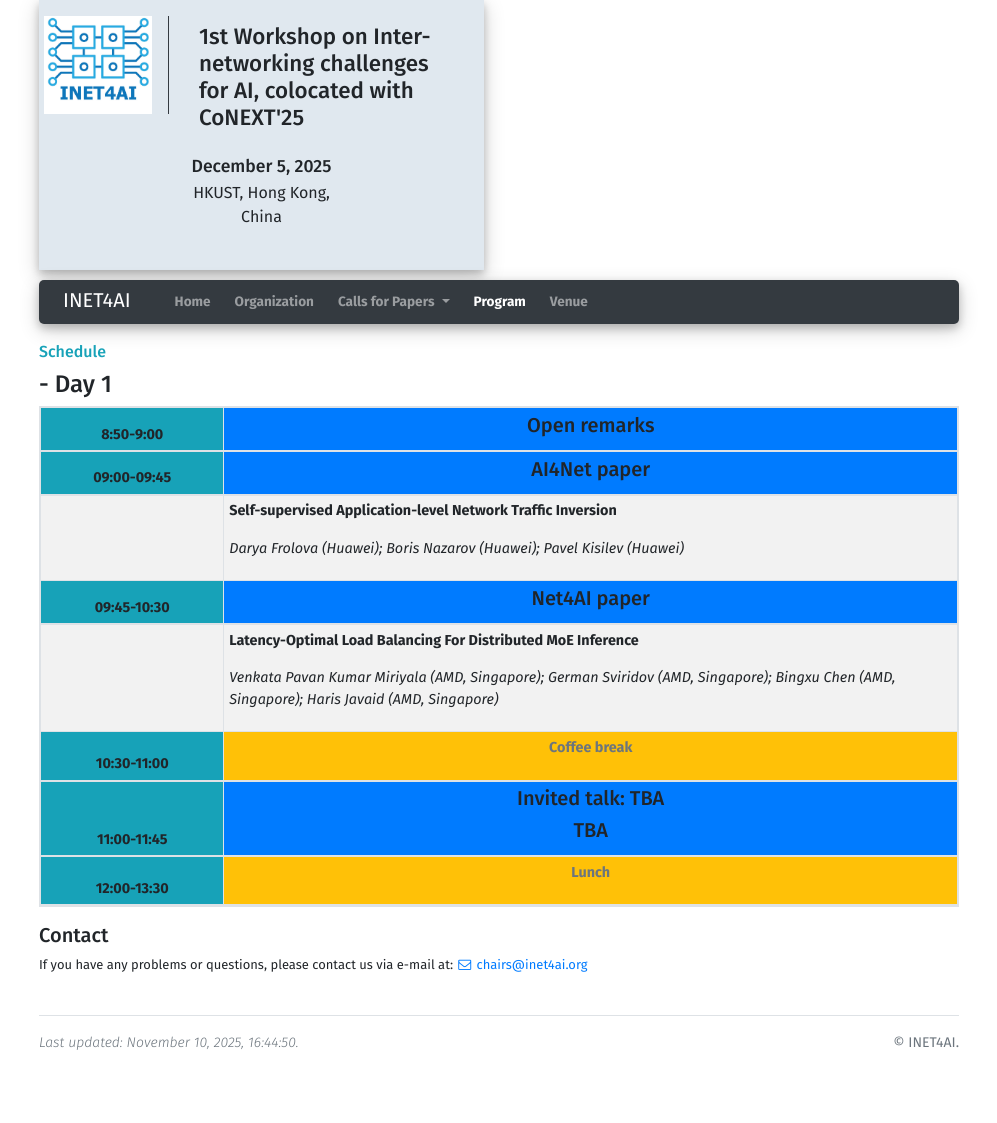
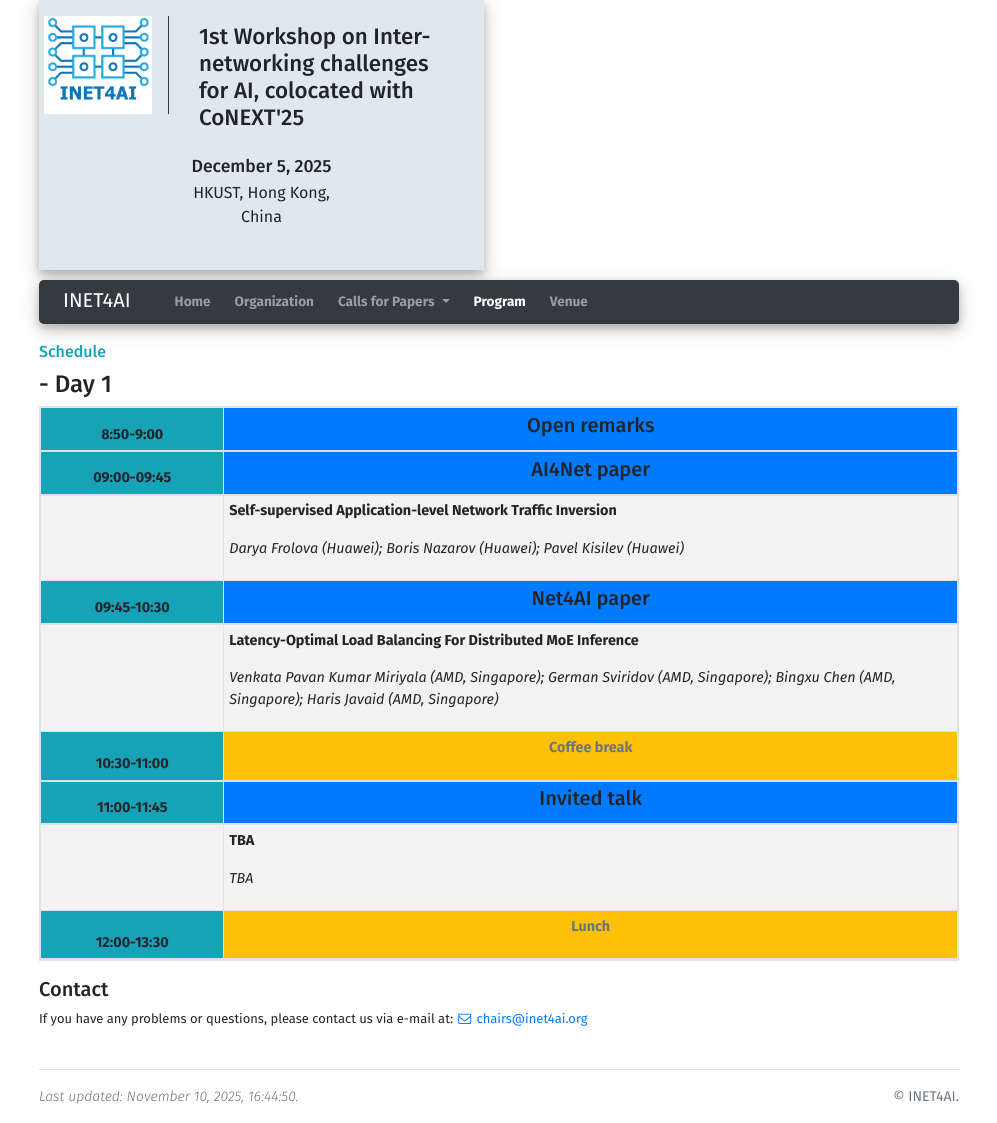
Before and after one commit to IRTF-net4AI/inet4ai, a Jekyll site: the page built from program.html, in a window 1280 px wide. Shown: the whole page, without its empty margins (141-1138 px from the left). Built offline with Jekyll 4.4.1, drawn with Linux system fonts in a browser that asks for light colours; before the commit the page ends 1069 px from its top, so only the background shows below that; part of the change alters nothing that is shown.

```diff
--- a/_data/program.yml
+++ b/_data/program.yml
@@ -35,9 +35,11 @@ schedule:
     type: "service"
   - startTime: "11:00"
     endTime: "11:45"
-    title: "Invited talk: TBA"
+    title: "Invited talk"
     type: "presentation"
-    speaker: "TBA"
+    events:
+    - title: "TBA"
+      speakers: "TBA"
   - startTime: "12:00"
     endTime: "13:30"
     title: "Lunch"
```
